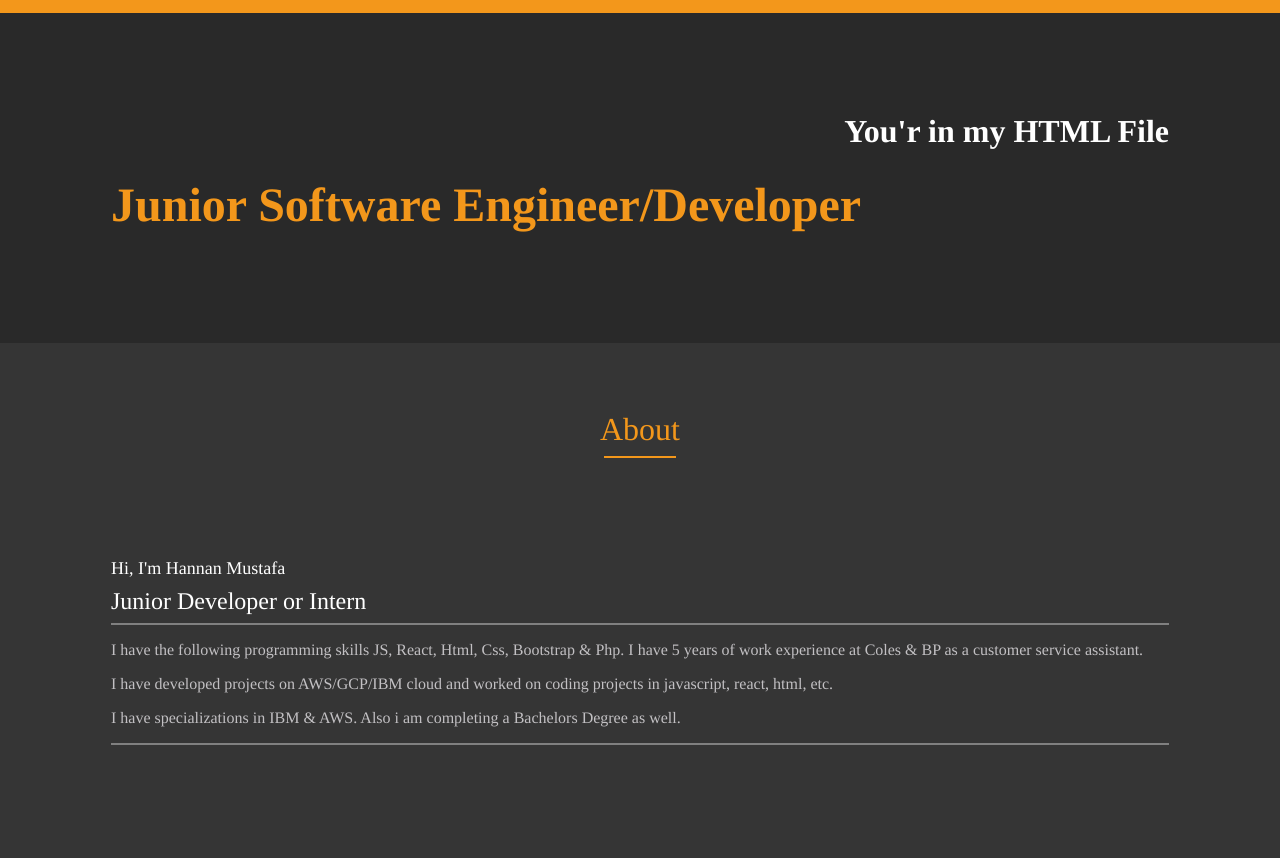
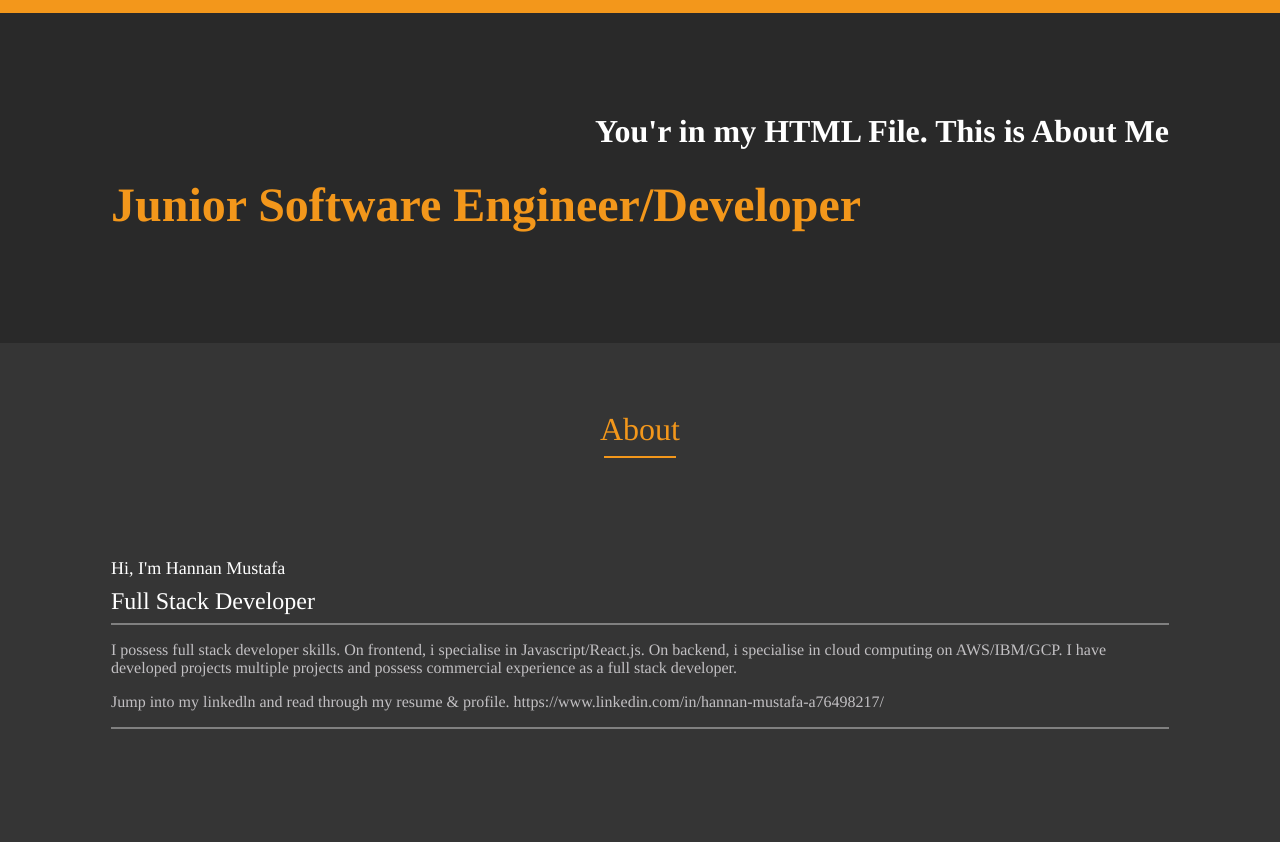
Before and after one commit to hmustaf6/About-Me-Html, a plain HTML site: page index.html in a window 1280 px wide. Shown: the part 72-930 px from the top of the page. Drawn offline with Linux system fonts and the light colour scheme.

Commit message:
Update index.html

```diff
--- a/index.html
+++ b/index.html
@@ -56,7 +56,7 @@
                     scrollamount="2"
                   >
                     <font face="times" color="#ffffff" size="6">
-                      You'r in my HTML File
+                      You'r in my HTML File. This is About Me
                     </font>
                   </marquee>
                 </h3>
@@ -123,7 +123,7 @@
                   <tr>
                     <td>
                       <font face="times" size="5" color=" #ffffff">
-                        Junior Developer or Intern
+                        Full Stack Developer
                       </font>
                     </td>
                   </tr>
@@ -132,23 +132,18 @@
                       <hr noshade />
                       <p>
                         <font face="times" size="3" color="#c2c0c3">
-                          I have the following programming skills JS, React,
-                          Html, Css, Bootstrap & Php. I have 5 years of work
-                          experience at Coles & BP as a customer service
-                          assistant.
+                          I possess full stack developer skills. On frontend, i
+                          specialise in Javascript/React.js. On backend, i
+                          specialise in cloud computing on AWS/IBM/GCP. I have
+                          developed projects multiple projects and possess
+                          commercial experience as a full stack developer.
                         </font>
                       </p>
                       <p>
                         <font face="times" size="3" color="#c2c0c3">
-                          I have developed projects on AWS/GCP/IBM cloud and
-                          worked on coding projects in javascript, react, html,
-                          etc.
-                        </font>
-                      </p>
-                      <p>
-                        <font face="times" size="3" color="#c2c0c3">
-                          I have specializations in IBM & AWS. Also i am
-                          completing a Bachelors Degree as well.
+                          Jump into my linkedln and read through my resume &
+                          profile.
+                          https://www.linkedin.com/in/hannan-mustafa-a76498217/
                         </font>
                       </p>
                       <hr noshade />
```
